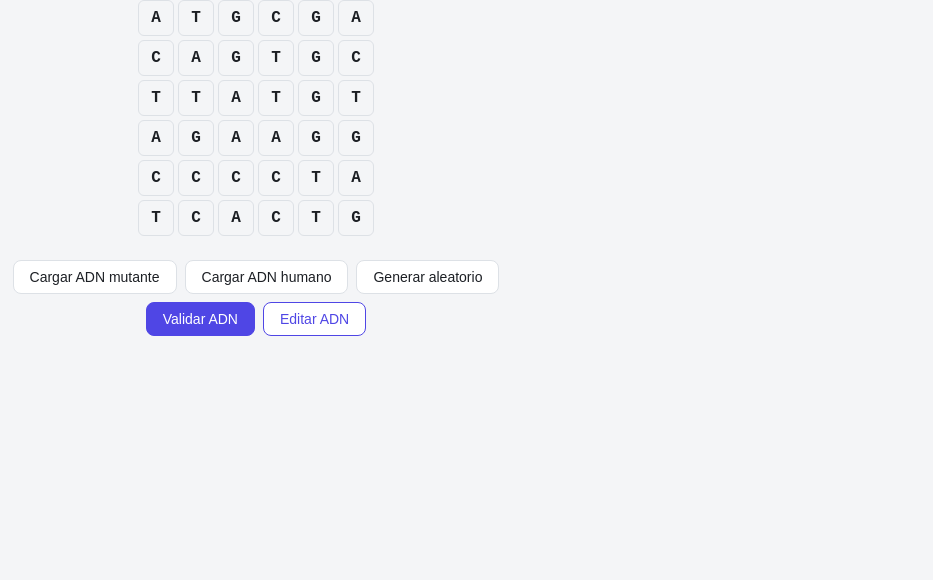
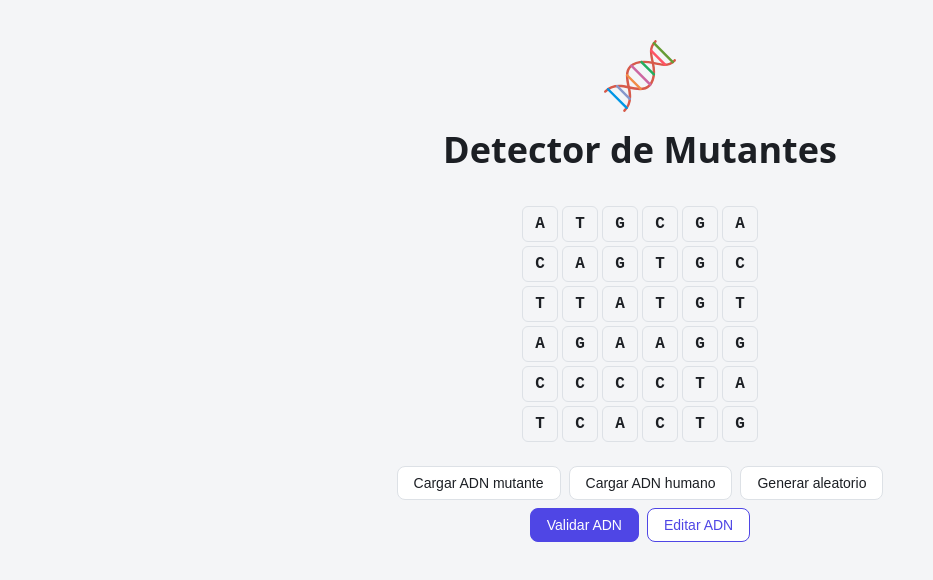
Before and after one commit to dejeloper/SETI_detector-mutantes, an Angular app: page / in a window 1280 px wide. Shown: the top 580 px of the page, without its empty margins (0-933 px from the left). Built offline with nearby package versions, Linux system fonts and the light colour scheme.

Commit message:
feat(app): add app header with DNA icon and centered layout

```diff
--- a/src/app/app.css
+++ b/src/app/app.css
@@ -0,0 +1,27 @@
+:host {
+  display: flex;
+  justify-content: center;
+  padding: 2.5rem 1rem;
+}
+
+.app {
+  display: flex;
+  flex-direction: column;
+  align-items: center;
+  gap: 2rem;
+  width: 100%;
+}
+
+.app-header {
+  display: flex;
+  flex-direction: column;
+  align-items: center;
+  gap: 0.5rem;
+}
+
+.app-header h1 {
+  margin: 0;
+  font-size: 2.25rem;
+  font-weight: 700;
+  color: var(--color-text);
+}
--- a/src/app/app.html
+++ b/src/app/app.html
@@ -1,2 +1,8 @@
-<app-board />
+<div class="app">
+  <header class="app-header">
+    <app-dna-icon size="72px" />
+    <h1>Detector de Mutantes</h1>
+  </header>
+  <app-board />
+</div>
 <router-outlet />
--- a/src/app/app.ts
+++ b/src/app/app.ts
@@ -1,11 +1,12 @@
 import {Component} from '@angular/core';
 import {RouterOutlet} from '@angular/router';
 import {Board} from './components/board/board';
+import {DnaIcon} from './components/icons/dna-icon/dna-icon';
 
 @Component({
   selector: 'app-root',
-  imports: [RouterOutlet, Board],
+  imports: [RouterOutlet, Board, DnaIcon],
   templateUrl: './app.html',
   styleUrl: './app.css'
 })
-export class App { }
+export class App {}
```
